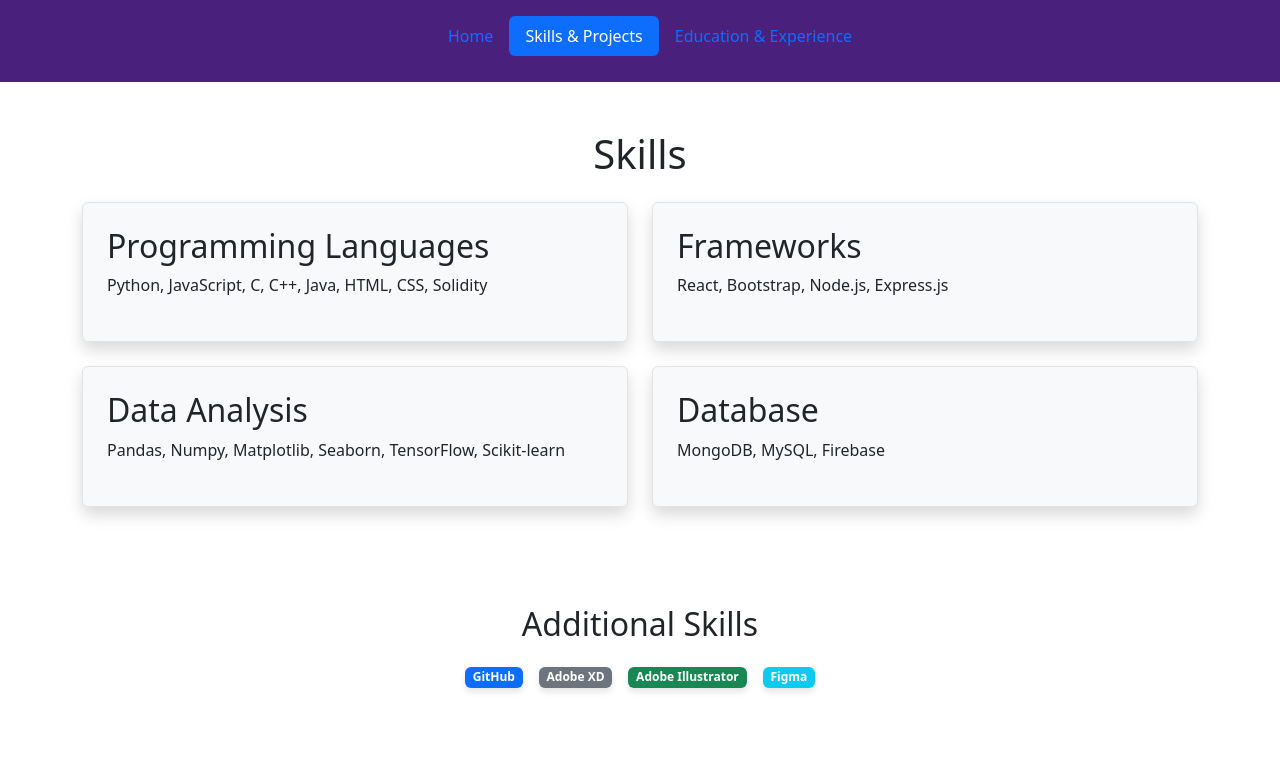
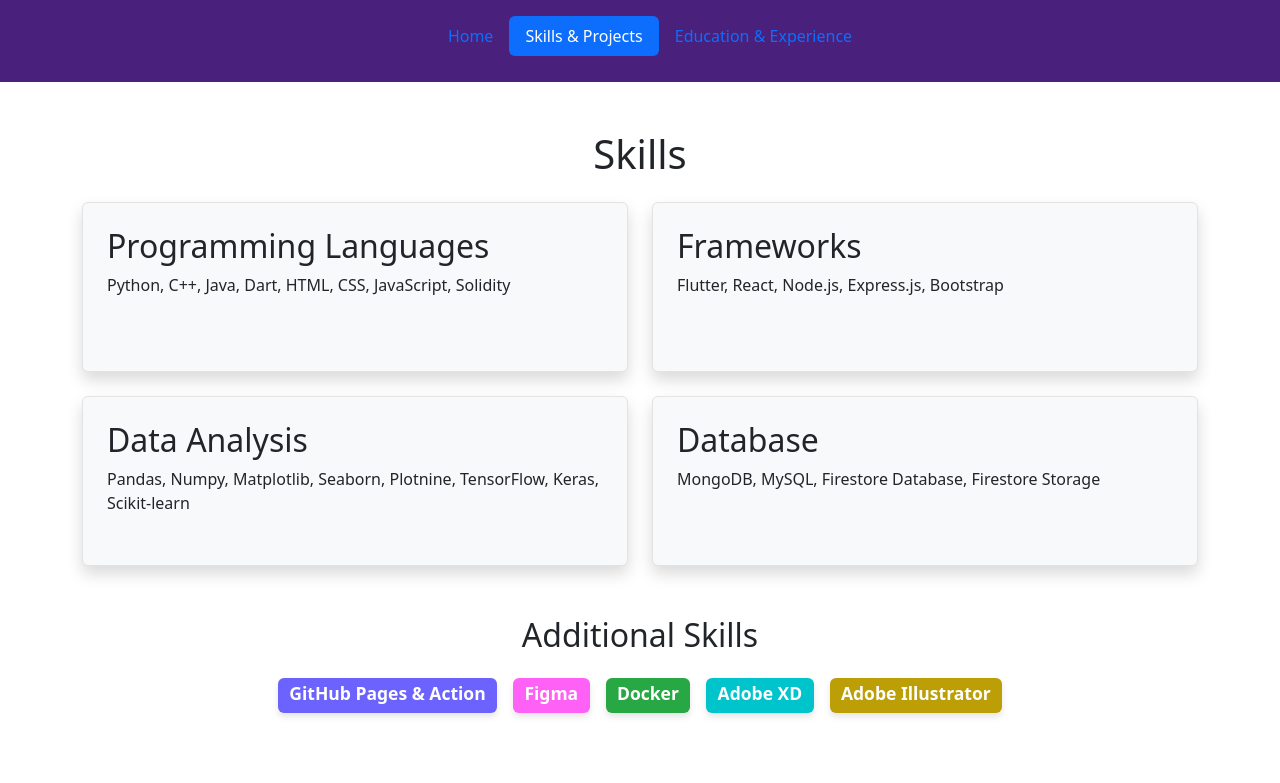
Before and after one commit to Siddhi-M-Pandit/siddhi-portfolio, a website: page skillsAndProject.html in a window 1280 px wide. Shown: the top 783 px of the page. Drawn offline with Linux system fonts and the light colour scheme.

Commit message:
created readme file, updated resume and pf

```diff
--- a/skillsAndProject.html
+++ b/skillsAndProject.html
@@ -25,41 +25,42 @@
         <div class="row g-4">
             <!-- Skill 1 -->
             <div class="col-md-6">
-                <div class="jumbotron bg-light p-4 rounded shadow">
+                <div class="jumbotron bg-light p-4 rounded shadow" style="height: 170px; padding: 20px;">
                     <h2>Programming Languages</h2>
-                    <p>Python, JavaScript, C, C++, Java, HTML, CSS, Solidity</p>
+                    <p>Python, C++, Java, Dart, HTML, CSS, JavaScript, Solidity</p>
                 </div>
             </div>
             <!-- Skill 2 -->
             <div class="col-md-6">
-                <div class="jumbotron bg-light p-4 rounded shadow">
+                <div class="jumbotron bg-light p-4 rounded shadow" style="height: 170px; padding: 20px;">
                     <h2>Frameworks</h2>
-                    <p>React, Bootstrap, Node.js, Express.js</p>
+                    <p>Flutter, React, Node.js, Express.js, Bootstrap</p>
                 </div>
             </div>
             <!-- Skill 3 -->
             <div class="col-md-6">
-                <div class="jumbotron bg-light p-4 rounded shadow">
+                <div class="jumbotron bg-light p-4 rounded shadow" style="height: 170px; padding: 20px;">
                     <h2>Data Analysis</h2>
-                    <p>Pandas, Numpy, Matplotlib, Seaborn, TensorFlow, Scikit-learn</p>
+                    <p>Pandas, Numpy, Matplotlib, Seaborn, Plotnine, TensorFlow, Keras, Scikit-learn</p>
                 </div>
             </div>
             <!-- Skill 4 -->
             <div class="col-md-6">
-                <div class="jumbotron bg-light p-4 rounded shadow">
+                <div class="jumbotron bg-light p-4 rounded shadow" style="height: 170px; padding: 20px;">
                     <h2>Database</h2>
-                    <p>MongoDB, MySQL, Firebase</p>
+                    <p>MongoDB, MySQL, Firestore Database, Firestore Storage</p>
                 </div>
             </div>
         </div>
         <!-- Additional badges -->
-        <div class="container text-center my-5 skillBadges">
+        <div class="container text-center my-2.5 skillBadges">
             <h2>Additional Skills</h2>
             <div class="d-flex justify-content-center flex-wrap gap-3 mt-4">
-                <span class="badge bg-primary">GitHub</span>
-                <span class="badge bg-secondary">Adobe XD</span>
-                <span class="badge bg-success">Adobe Illustrator</span>
-                <span class="badge bg-info">Figma</span>
+                <span class="badge" id="ghpa" style=" height: 35px; width: auto; text-align: center; font-size: 17.5px;"> GitHub Pages & Action</span>
+                <span class="badge" id="fig" style=" height: 35px; width: auto; text-align: center; font-size: 17.5px;">Figma</span>
+                <span class="badge" id="dock" style=" height: 35px; width: auto; text-align: center; font-size: 17.5px;">Docker</span>
+                <span class="badge" id="axd" style=" height: 35px; width: auto; text-align: center; font-size: 17.5px;">Adobe XD</span>
+                <span class="badge" id="aillus" style=" height: 35px; width: auto; text-align: center; font-size: 17.5px;">Adobe Illustrator</span>
             </div>
         </div>
     </main>
@@ -142,8 +143,8 @@
     </section>
 
     <footer class="bg-dark text-white text-center py-3">
-        <p>&copy; 2024 My Portfolio</p>
-        <p>Phone: +1 (530) 636-5986 | Email: <a href="mailto:smpandit@csuchico.edu" class="text-white">smpandit@csuchico.edu</a> |
+        <p>&copy; 2025 My Portfolio</p>
+        <p>Email: <a href="mailto:smpandit@csuchico.edu" class="text-white">smpandit@csuchico.edu</a> |
             LinkedIn: <a href="https://linkedin.com/in/siddhi-m-pandit" target="_blank" class="text-white">linkedin.com/in/siddhi-m-pandit</a> |
             GitHub: <a href="https://github.com/Siddhi-M-Pandit" target="_blank" class="text-white">github.com/Siddhi-M-Pandit</a></p>
     </footer>
--- a/src/css/style.css
+++ b/src/css/style.css
@@ -71,29 +71,38 @@
 
 
 .badge {
-    font-size: 5rem;
-    padding: 20px 20px; /* Adjust padding */
-    border-radius: 12px; /* Rounded corners */
-    box-shadow: 0 4px 6px rgba(0, 0, 0, 0.1); /* Subtle shadow */
+    padding: 15px 25px important!;
+    border-radius: 20px;
+    box-shadow: 0 4px 6px rgba(0, 0, 0, 0.1);
+    transition: transform 0.2s ease-in-out;
 }
 
-.badge.bg-primary {
-    background-color: #6c63ff; /* Custom color for GitHub */
+.badge:hover {
+    transform: scale(1.1); /* Slight increase on hover */
+}
+
+#ghpa {
+    background-color: #6c63ff;
     color: white;
 }
 
-.badge.bg-secondary {
-    background-color: #FF61F6; /* Custom color for Adobe XD */
+#fig {
+    background-color: #FF61F6;
     color: white;
 }
 
-.badge.bg-success {
-    background-color: #28A745; /* Custom color for Adobe Illustrator */
+#dock {
+    background-color: #28A745;
     color: white;
 }
 
-.badge.bg-info {
-    background-color: #00C4CC; /* Custom color for Figma */
+#axd {
+    background-color: #00C4CC;
+    color: white;
+}
+
+#aillus {
+    background-color: #bc9e07;
     color: white;
 }
 
```
Also changed, not shown: educationAndExperience.html (+3 -3 lines), index.html (+8 -11 lines), README.md, src/images/me.jpg (deleted), src/images/sid.jpg (added), 1 other file.
